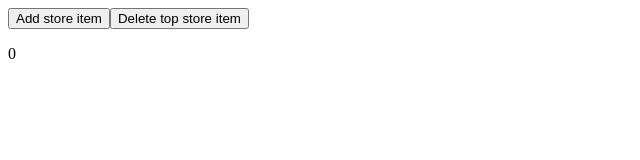
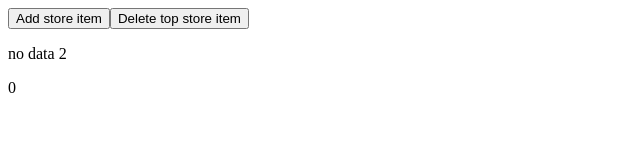
Before and after one commit to aghnu/REACO, a React (Vite) app: page / in a window 1280 px wide. Shown: the top 160 px of the page, without its empty margins (0-640 px from the left). Built offline with nearby package versions, Linux system fonts and the light colour scheme.

Commit message:
Update test demo

```diff
--- a/src/App.tsx
+++ b/src/App.tsx
@@ -2,16 +2,25 @@ import { useCallback } from 'react';
 import Test from './components/Test';
 import { type DisplayItem } from './types/DisplayTypes';
 import { v4 as uuid } from 'uuid';
-import { useDispatch, useSelector } from 'react-redux';
+import { useAppDispatch, useAppSelector } from './store';
+
 import {
-  addItem,
-  removeItem,
+  addDisplayItem,
+  removeDisplayItem,
   selectOrderedDisplayStateItemsTop,
+  selectGetDisplayItem,
 } from './store/displaySlice';
 
 const App = () => {
-  const dispatch = useDispatch();
-  const topDisplayStateItem = useSelector(selectOrderedDisplayStateItemsTop);
+  const dispatch = useAppDispatch();
+  const topDisplayStateItem = useAppSelector(selectOrderedDisplayStateItemsTop);
+  const getCurrentTopDisplayItem = useAppSelector(selectGetDisplayItem);
+  // const [ topDisplayItemText, setTopDisplayItemText ] = useState('');
+
+  const currentTopDisplayItem =
+    topDisplayStateItem !== null
+      ? getCurrentTopDisplayItem(topDisplayStateItem.item.id)?.text ?? 'no data'
+      : ' no data 2';
 
   const addTestingDisplayItem = useCallback(() => {
     const displayItem: DisplayItem = {
@@ -20,12 +29,12 @@ const App = () => {
       text: 'test',
     };
 
-    dispatch(addItem(displayItem));
+    dispatch(addDisplayItem(displayItem));
   }, [dispatch]);
 
   const removeTestingDisplayItemTop = useCallback(() => {
     if (topDisplayStateItem !== null) {
-      dispatch(removeItem(topDisplayStateItem.item.id));
+      dispatch(removeDisplayItem(topDisplayStateItem.item.id));
     }
   }, [dispatch, topDisplayStateItem]);
 
@@ -35,6 +44,7 @@ const App = () => {
       <button onClick={removeTestingDisplayItemTop}>
         Delete top store item
       </button>
+      <p>{currentTopDisplayItem}</p>
       <Test></Test>
     </>
   );
```
